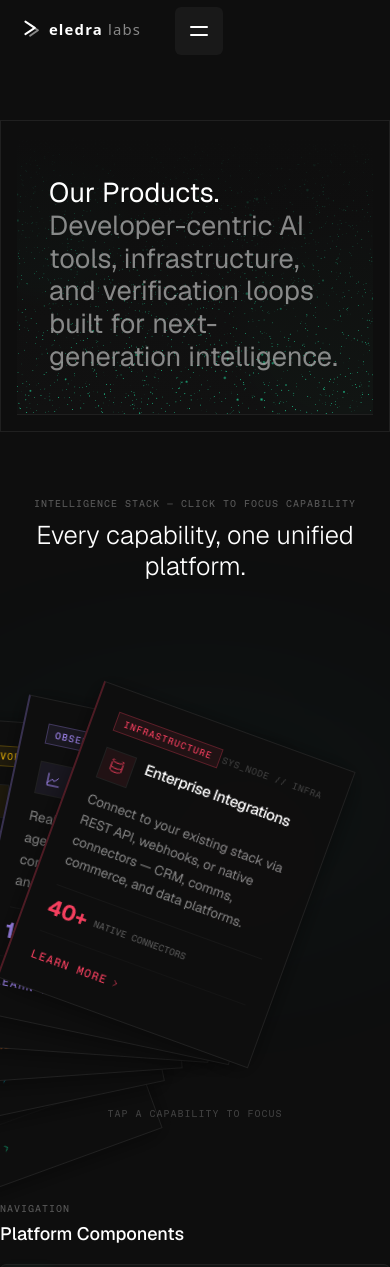
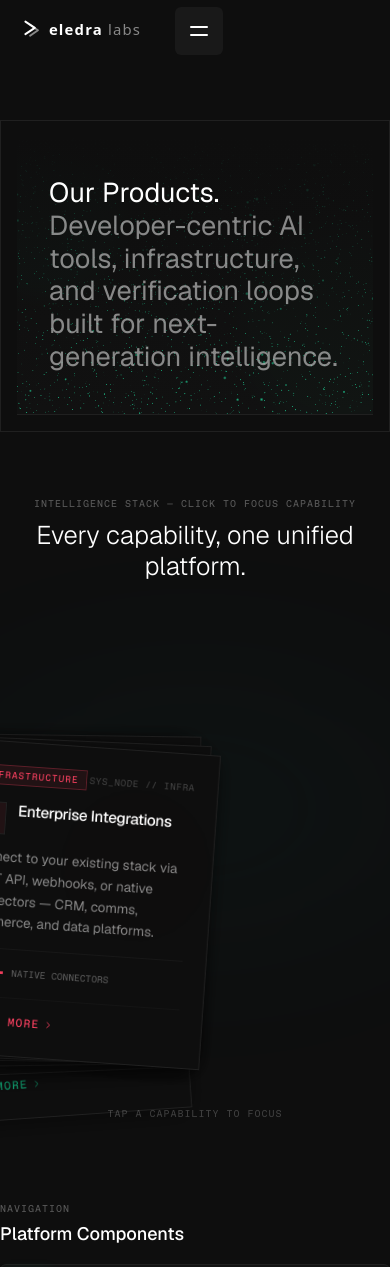
Before and after one commit to SOBANEJAZ/eledralabs-landing-page-2.0, a Next.js app: page /products in a window 390 px wide. Shown: the top 1267 px of the page. Built offline with nearby package versions, Linux system fonts and the light colour scheme.

Commit message:
fix: adjust CardStack responsive fanning spread and rotation scales on mobile viewports

```diff
--- a/components/CardStack.tsx
+++ b/components/CardStack.tsx
@@ -80,6 +80,8 @@ interface SingleCardProps {
   isTop: boolean
   onTap: () => void
   isActive: boolean
+  cardWidth: number
+  windowWidth: number
 }
 
 function SingleCard({
@@ -93,6 +95,8 @@ function SingleCard({
   isTop,
   onTap,
   isActive,
+  cardWidth,
+  windowWidth,
 }: SingleCardProps) {
   const [localHover, setLocalHover] = useState(false)
   const tf = getCardTransform(index, total, fanned, spreadX, spreadY, rotationScale)
@@ -123,9 +127,11 @@ function SingleCard({
       onClick={onTap}
       className="stack-card absolute"
       style={{
-        width: '100%',
+        width: `${cardWidth}px`,
+        left: '50%',
+        marginLeft: `-${cardWidth / 2}px`,
         cursor: 'pointer',
-        transformOrigin: 'center 360px',
+        transformOrigin: `center ${windowWidth <= 768 ? '260px' : '360px'}`,
       }}
     >
       <div
@@ -253,9 +259,12 @@ export default function CardStack({
   // Dynamically calculate spread to prevent horizontal cutoffs
   // On desktop (width > 768px), cardWidth is 320px. On mobile/tablet, it's 280px.
   const cardWidth = windowWidth <= 768 ? 280 : 320
-  const padding = 32 // side margins
+  const padding = windowWidth <= 768 ? 16 : 32 // tighter side margins on mobile
   const maxSpreadX = (windowWidth - cardWidth - padding) / 2
-  const activeSpreadX = Math.max(30, Math.min(spreadX, maxSpreadX))
+  const activeSpreadX = windowWidth <= 768
+    ? Math.max(10, Math.min(15, maxSpreadX))
+    : Math.max(30, Math.min(spreadX, maxSpreadX))
+  const activeRotationScale = windowWidth <= 768 ? 0.2 : rotationScale
 
   return (
     <div className="card-stack-section overflow-visible relative">
@@ -295,10 +304,12 @@ export default function CardStack({
             fanned={fanned}
             spreadX={activeSpreadX}
             spreadY={spreadY}
-            rotationScale={rotationScale}
+            rotationScale={activeRotationScale}
             isTop={i === total - 1}
             onTap={() => tap(i)}
             isActive={activeIndex === i}
+            cardWidth={cardWidth}
+            windowWidth={windowWidth}
           />
         ))}
       </div>
```
